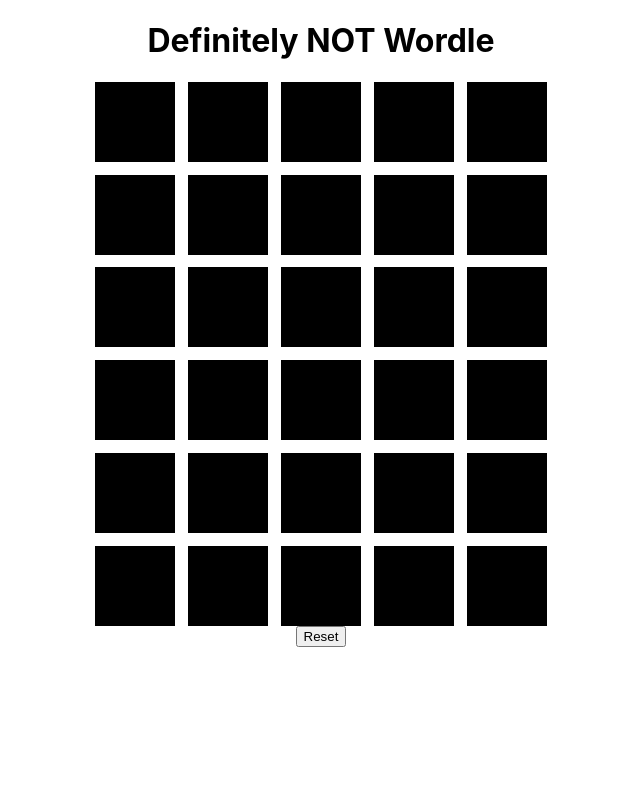
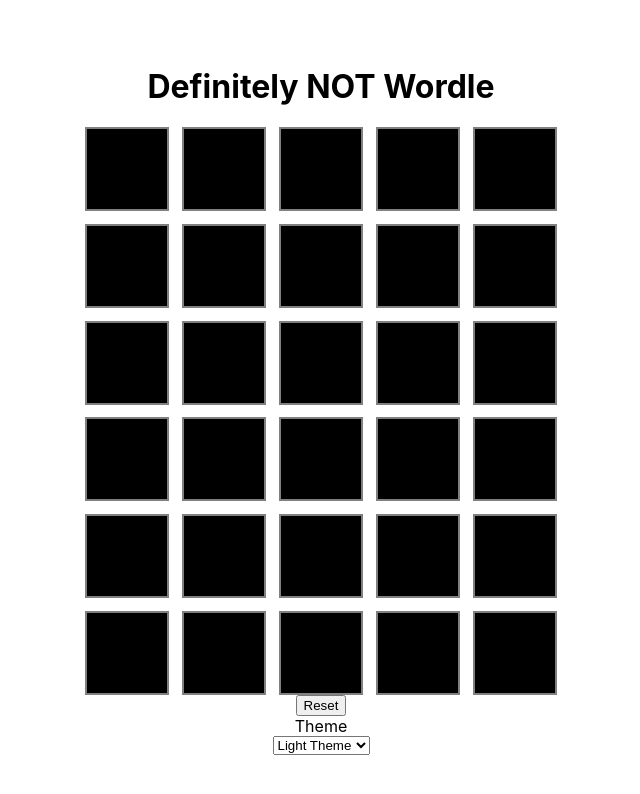
Before and after one commit to benstrathdee/wordle-clone, a React (Create React App) app: page / in a window 1280 px wide. Shown: the top 794 px of the page, without its empty margins (319-959 px from the left). Built offline with nearby package versions, Linux system fonts and the light colour scheme.

Commit message:
added basic theming, incomplete

```diff
--- a/src/App.css
+++ b/src/App.css
@@ -1,5 +1,10 @@
 #root {
 	width: 100vw;
+}
+
+#page {
+	width: 100vw;
+	height: 100vh;
 	display: flex;
 	flex-direction: column;
 	justify-content: center;
--- a/src/App.js
+++ b/src/App.js
@@ -1,17 +1,34 @@
+import { useState } from "react";
 import "./App.css";
 import GameGrid from "./components/GameGrid/GameGrid";
 import { GuessProvider } from "./context/GuessContext/GuessContext";
 import { resetGame } from "./functions/settings";
 
 function App() {
+	const [theme, setTheme] = useState("light");
+
+	const handleThemeChange = (e) => {
+		setTheme(e.target.value);
+	};
+
+	const themeStyle = {
+		color: theme === "light" ? "black" : "white",
+		backgroundColor: theme === "light" ? "white" : "black",
+	};
+
 	return (
-		<>
-			<h1>Definitely NOT Wordle</h1>
+		<div id="page" style={themeStyle}>
+			<h1 style={themeStyle}>Definitely NOT Wordle</h1>
 			<GuessProvider>
-				<GameGrid rows={6} columns={5} />
+				<GameGrid rows={6} columns={5} theme={theme} />
 			</GuessProvider>
 			<button onClick={resetGame}>Reset</button>
-		</>
+			<label htmlFor="theme">Theme</label>
+			<select name="theme" id="theme" onChange={handleThemeChange}>
+				<option value="light">Light Theme</option>
+				<option value="dark">Dark Theme</option>
+			</select>
+		</div>
 	);
 }
 
--- a/src/components/GameGrid/GameGrid.jsx
+++ b/src/components/GameGrid/GameGrid.jsx
@@ -9,7 +9,7 @@ import {
 	getCookie,
 } from "../../functions/gridFunctions";
 
-const GameGrid = ({ rows, columns }) => {
+const GameGrid = ({ rows, columns, theme }) => {
 	const {
 		currentGuess,
 		setCurrentGuess,
@@ -84,7 +84,12 @@ const GameGrid = ({ rows, columns }) => {
 		<>
 			<div className={styles.Wrapper}>
 				{Array.from(Array(rows)).map((e, i) => (
-					<Line key={"line" + i} rowNumber={i} columns={columns} />
+					<Line
+						key={"line" + i}
+						rowNumber={i}
+						columns={columns}
+						theme={theme}
+					/>
 				))}
 			</div>
 		</>
--- a/src/components/Line/Line.jsx
+++ b/src/components/Line/Line.jsx
@@ -4,7 +4,7 @@ import Tile from "../Tile";
 import styles from "./Line.module.scss";
 import { getLetter, getTileSetting } from "../../functions/lineFunctions";
 
-const Line = ({ rowNumber, columns }) => {
+const Line = ({ rowNumber, columns, theme }) => {
 	const { currentGuess, prevGuesses, wordOfDay } = useContext(GuessContext);
 
 	return (
@@ -20,6 +20,7 @@ const Line = ({ rowNumber, columns }) => {
 						prevGuesses,
 						wordOfDay
 					)}
+					theme={theme}
 				/>
 			))}
 		</div>
--- a/src/components/Tile/Tile.jsx
+++ b/src/components/Tile/Tile.jsx
@@ -1,8 +1,17 @@
 import React from "react";
 import styles from "./Tile.module.scss";
-import { getTileClass, getLetterClass } from "../../functions/tileFunctions";
+import {
+	getTileClass,
+	getLetterClass,
+	getTileTheme,
+} from "../../functions/tileFunctions";
 
-const Tile = ({ tileNumber, letter = "", setting = "default" }) => {
+const Tile = ({
+	tileNumber,
+	letter = "",
+	setting = "default",
+	theme = "light",
+}) => {
 	return (
 		<span className={getTileClass(tileNumber, letter, setting, styles)}>
 			<span className={getLetterClass(tileNumber, setting, styles)}>
--- a/src/components/Tile/Tile.module.scss
+++ b/src/components/Tile/Tile.module.scss
@@ -1,6 +1,6 @@
 $tile-blank: black;
-$tile-filled: grey;
-$tile-notpresent: grey;
+$tile-filled: rgb(75, 75, 75);
+$tile-notpresent: rgb(53, 53, 53);
 $tile-present: #b59f3b;
 $tile-correct: #538d4e;
 
@@ -20,7 +20,7 @@ $delay-modifier: 0.2s;
 	justify-content: center;
 	align-items: center;
 
-	color: white;
+	border: 2px solid gray;
 
 	min-width: 7vh;
 	min-height: 7vh;
@@ -52,6 +52,7 @@ $delay-modifier: 0.2s;
 	}
 	&__Filled {
 		@extend .Tile__Default;
+		color: white;
 		background-color: $tile-filled;
 		animation: pulse $pulse-time linear;
 		@keyframes pulse {
@@ -68,6 +69,7 @@ $delay-modifier: 0.2s;
 	}
 	&__NotPresent {
 		@extend .Tile;
+		color: white;
 		transform: scaleY(-1);
 		-webkit-transform: scaleY(-1);
 		background-color: $tile-notpresent;
--- /dev/null
+++ b/src/functions/settings.js
@@ -0,0 +1,4 @@
+export const resetGame = () => {
+	localStorage.clear();
+	window.location.reload();
+};
--- a/src/functions/tileFunctions.js
+++ b/src/functions/tileFunctions.js
@@ -65,3 +65,15 @@ export const getLetterClass = (tileNumber, setting, styles) => {
 	);
 	return classList.join(" ");
 };
+
+export const getTileTheme = (theme) => {
+	const bgCol = theme === "light" ? "white" : "black";
+	const letterCol = theme === "light" ? "black" : "black";
+	const blankTileCol = theme === "light" ? "white" : "darkgrey";
+
+	const tileTheme = {
+		backgroundColor: bgCol,
+		color: letterCol,
+	};
+	return tileTheme;
+};
```
